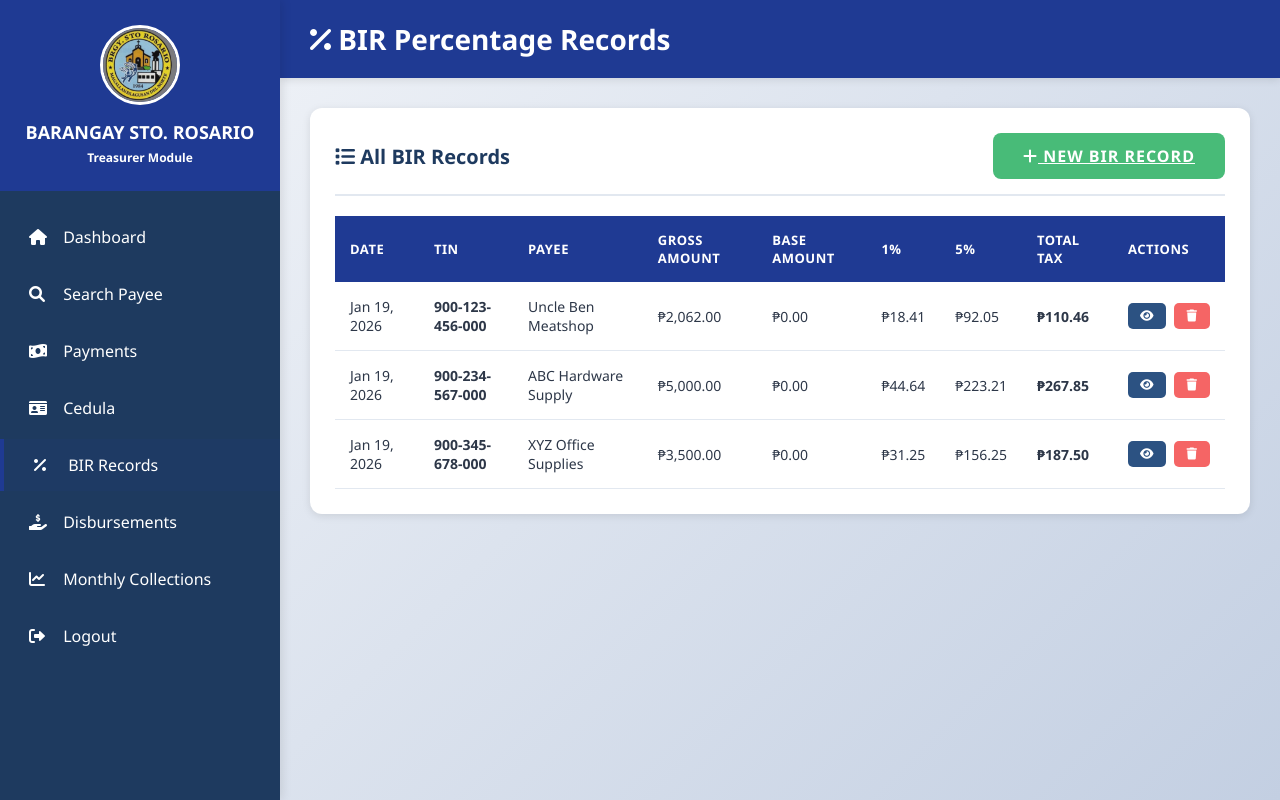
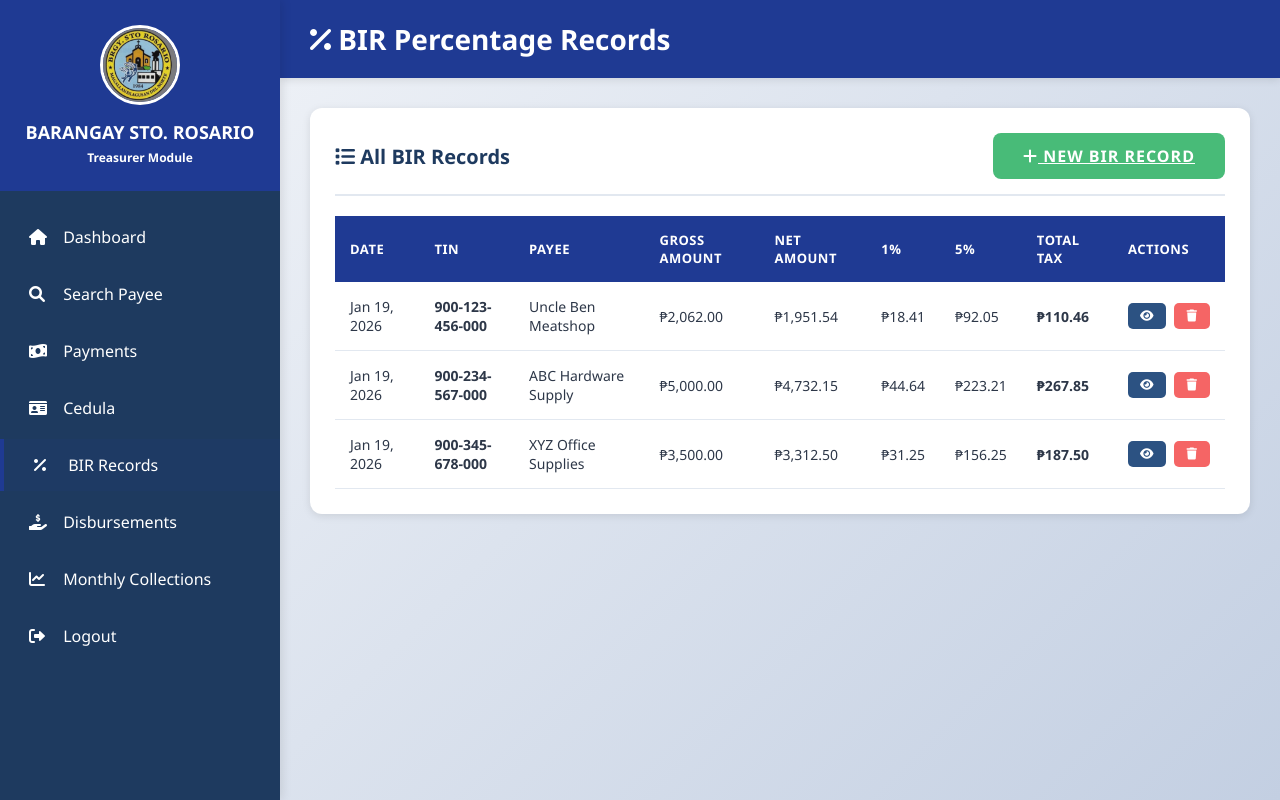
Before and after one commit to addeligero/Barangay-Management-System---Treasurer-module, a PHP site: page /treasurer/bir/list.php in a window 1280 px wide. Run offline with PHP 8.4, Linux system fonts and the light colour scheme; a user stored in the database is signed in; data comes from the database, SQL or seed files in the repository; data that the repository does not hold is empty.

Commit message:
fixed: bir errors

```diff
--- a/treasurer/bir/list.php
+++ b/treasurer/bir/list.php
@@ -65,7 +65,7 @@ $result = $conn->query("SELECT * FROM bir_records ORDER BY created_at DESC");
                                     <th>TIN</th>
                                     <th>Payee</th>
                                     <th>Gross Amount</th>
-                                    <th>Base Amount</th>
+                                    <th>Net Amount</th>
                                     <th>1%</th>
                                     <th>5%</th>
                                     <th>Total Tax</th>
@@ -77,9 +77,9 @@ $result = $conn->query("SELECT * FROM bir_records ORDER BY created_at DESC");
                                 <?php while ($row = $result->fetch_assoc()): ?>
                                 <?php
                                             $grossAmount = $row['gross_amount'];
-                                    $baseAmount = $row['base_amount'];
                                     $onePercent = $row['one_percent'];
                                     $fivePercent = $row['five_percent'];
+                                    $netAmount = $row['net_amount'];
                                     $totalTax = $onePercent + $fivePercent;
                                     ?>
                                 <tr>
@@ -91,7 +91,7 @@ $result = $conn->query("SELECT * FROM bir_records ORDER BY created_at DESC");
                                     </td>
                                     <td>₱<?= number_format($grossAmount, 2) ?>
                                     </td>
-                                    <td>₱<?= number_format($baseAmount, 2) ?>
+                                    <td>₱<?= number_format($netAmount, 2) ?>
                                     </td>
                                     <td>₱<?= number_format($onePercent, 2) ?>
                                     </td>
```
